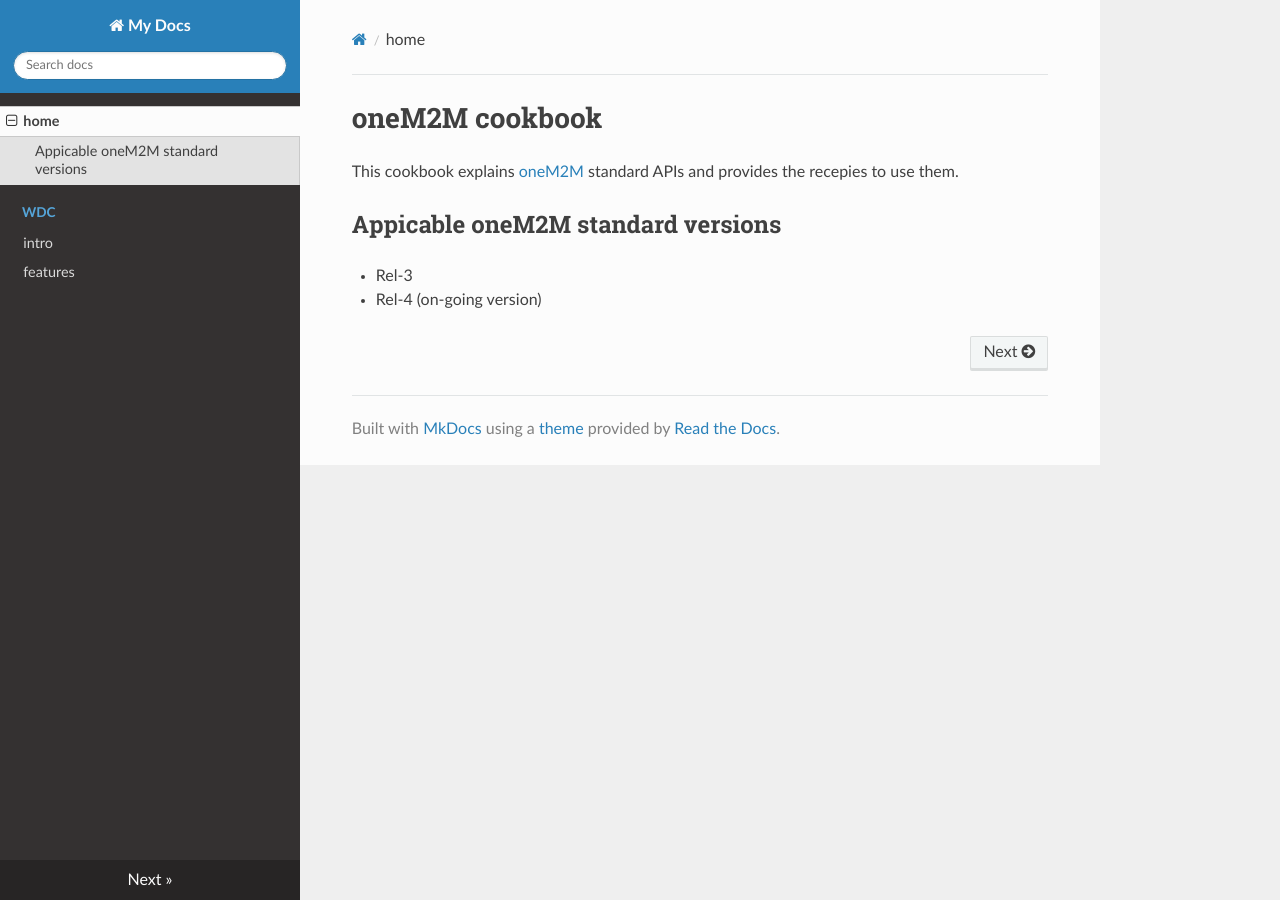
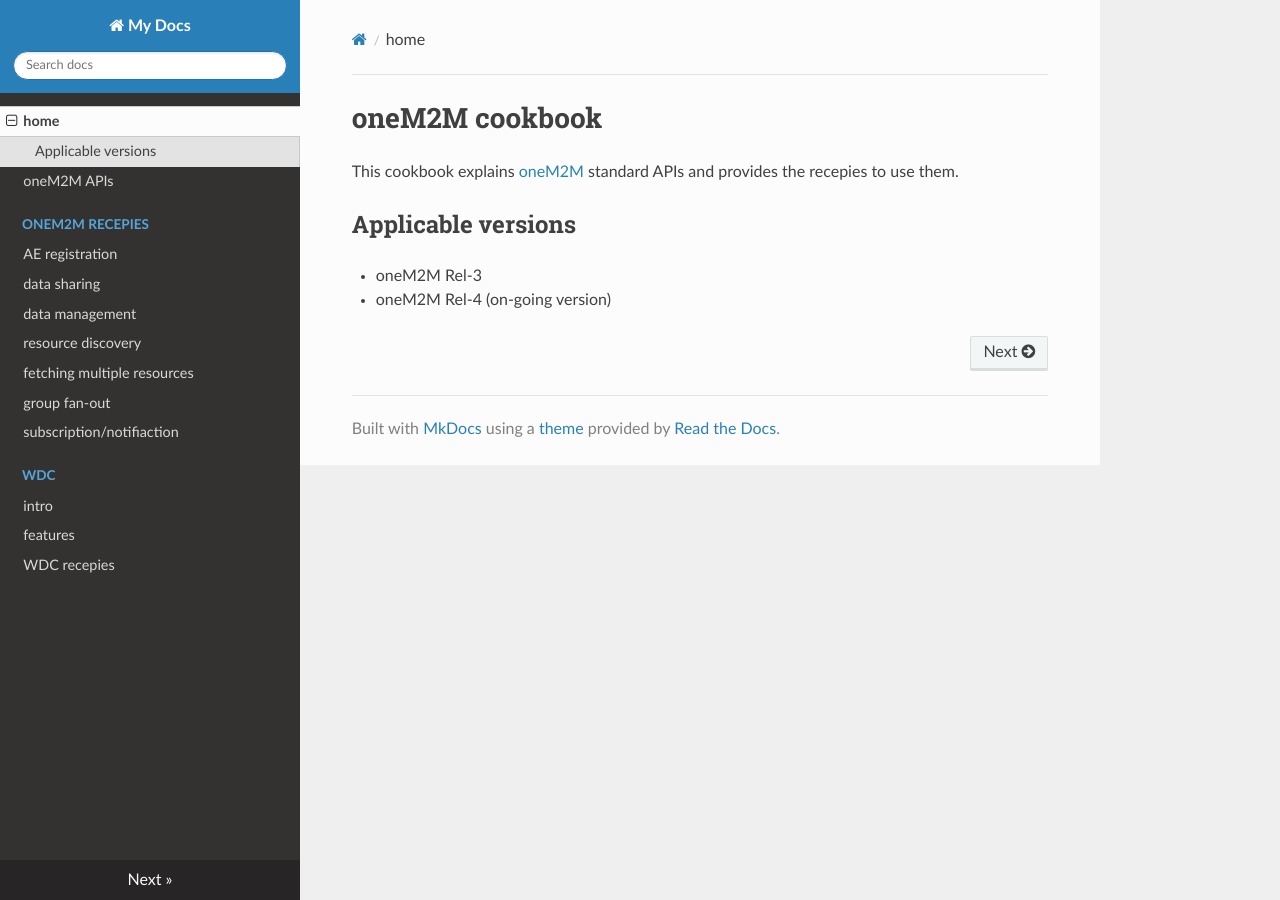
Before and after one commit to ooosm/oneM2M_cookbook, an MkDocs documentation site: the page built from docs/index.md, in a window 1280 px wide. Built offline with MkDocs 1.6.1, drawn with Linux system fonts in a browser that asks for light colours; nearby versions of some CDN libraries.

Commit message:
updates to the structure

```diff
--- a/docs/index.md
+++ b/docs/index.md
@@ -2,7 +2,7 @@
 
 This cookbook explains [oneM2M](https://www.oneM2M.org) standard APIs and provides the recepies to use them.
 
-## Appicable oneM2M standard versions
+## Applicable versions
 
-- Rel-3
-- Rel-4 (on-going version)
+- oneM2M Rel-3
+- oneM2M Rel-4 (on-going version)
--- a/mkdocs.yml
+++ b/mkdocs.yml
@@ -1,7 +1,17 @@
 site_name: My Docs
 nav:
 - home: 'index.md'
-- wdc:
+- oneM2M APIs: 'oneM2M_apis.md'
+- oneM2M recepies:
+  - AE registration: 'ae_registration.md'
+  - data sharing: 'data_sharing.md'
+  - data management: 'data_mgmt.md'
+  - resource discovery: 'discovery.md'
+  - fetching multiple resources: 'rcn8.md'
+  - group fan-out: 'grp_fanout.md'
+  - subscription/notifiaction: 'sub_noti.md'
+- WDC:
   - intro: 'wdc_intro.md'
   - features: 'supported_features.md'
+  - WDC recepies: 'wdc_recepies.md'
 theme: readthedocs
```
Also changed, not shown: docs/supported_features.md (+3 -1 lines).
